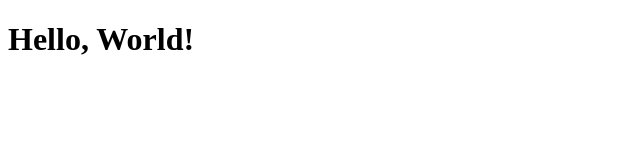
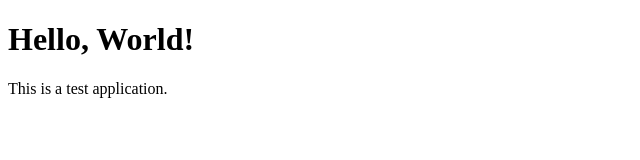
Before and after one commit to FumiyaHasuike15323/pr-agent-test7, a plain HTML site: page index.html in a window 1280 px wide. Shown: the whole page, without its empty margins (0-640 px from the left). Drawn offline with Linux system fonts and the light colour scheme.

Commit message:
文言追加

```diff
--- a/index.html
+++ b/index.html
@@ -9,6 +9,7 @@
 
 <body>
   <h1>Hello, World!</h1>
+  <p>This is a test application.</p>
 </body>
 
 </html>
```
